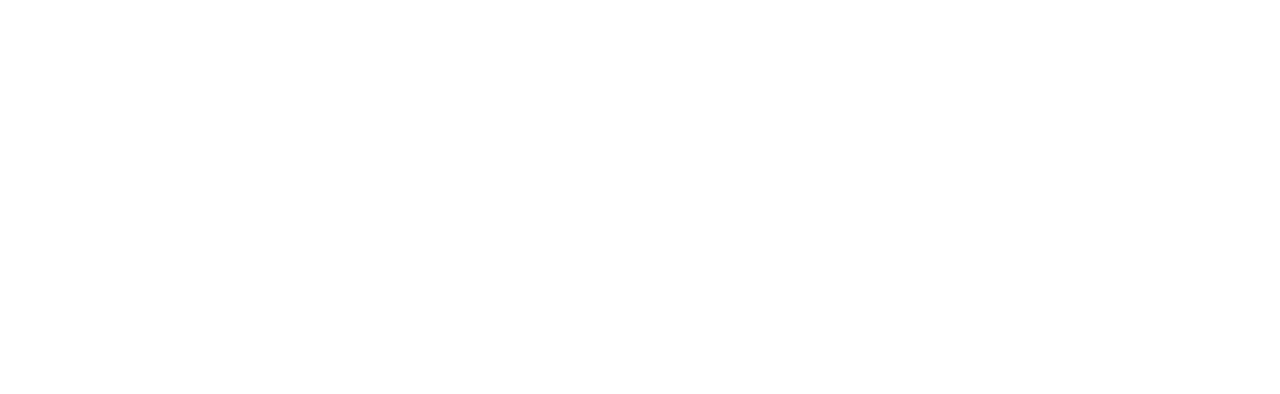
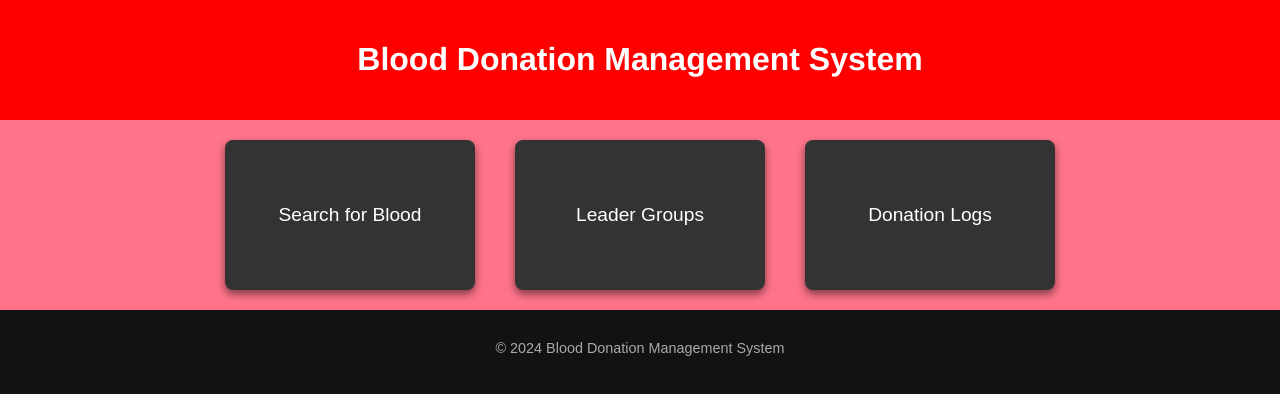
Before and after one commit to SoorajCS146/BloodChain, a plain HTML site: page Pages/Main.html in a window 1280 px wide. Drawn offline with Linux system fonts and the light colour scheme.

Commit message:
Some commit

```diff
--- a/Pages/Main.html
+++ b/Pages/Main.html
@@ -4,8 +4,77 @@
     <meta charset="UTF-8">
     <meta name="viewport" content="width=device-width, initial-scale=1.0">
     <title>Main Page</title>
+    <style>
+        body {
+            font-family: Arial, sans-serif;
+            margin: 0;
+            padding: 0;
+            background-color: #121212;
+            color: #ffffff;
+            text-align: center;
+        }
+        header {
+            padding: 20px;
+            background-color: #ff0000;
+            color: white;
+            font-size: 1rem;
+            font-family: 'Franklin Gothic Medium', 'Arial Narrow', Arial, sans-serif;
+        }
+        .container {
+            display: flex;
+            justify-content: center;
+            align-items: center;
+            flex-wrap: wrap;
+            /* margin-top: 50px; */
+            background-color: #FF748B;
+        }
+        .section {
+            width: 250px;
+            height: 150px;
+            margin: 20px;
+            background-color: #333;
+            color: white;
+            border-radius: 8px;
+            display: flex;
+            justify-content: center;
+            align-items: center;
+            text-align: center;
+            cursor: pointer;
+            font-size: 1.2rem;
+            box-shadow: 0 4px 8px rgba(0, 0, 0, 0.5);
+            transition: all 0.3s ease;
+        }
+        .section:hover {
+            background-color: #A7D477;
+            transform: scale(1.1);
+        }
+        footer {
+            margin-top: 30px;
+            color: #aaa;
+            font-size: 0.9rem;
+        }
+    </style>
 </head>
 <body>
+    <header>
+        <h1>Blood Donation Management System</h1>
+    </header>
+    <div class="container">
+        <div class="section" onclick="location.href='search_blood.html';">
+            <span>Search for Blood</span>
+        </div>
+        <div class="section" onclick="location.href='leader_portal.html';">
+            <span>Leader Groups</span>
+        </div>
+        <div class="section" onclick="location.href='donation_logs.html';">
+            <span>Donation Logs</span>
+        </div>
+    </div>
+
+    <footer>
+        <p>&copy; 2024 Blood Donation Management System</p>
+    </footer>
+
 
 </body>
 </html>
--- /dev/null
+++ b/Pages/gpt.txt
@@ -0,0 +1 @@
+https://help.openai.com/en/articles/9930697-what-is-the-canvas-feature-in-chatgpt-and-how-do-i-use-it
```
Also changed, not shown: Pages/search_blood.html (added, +114 -0 lines).
